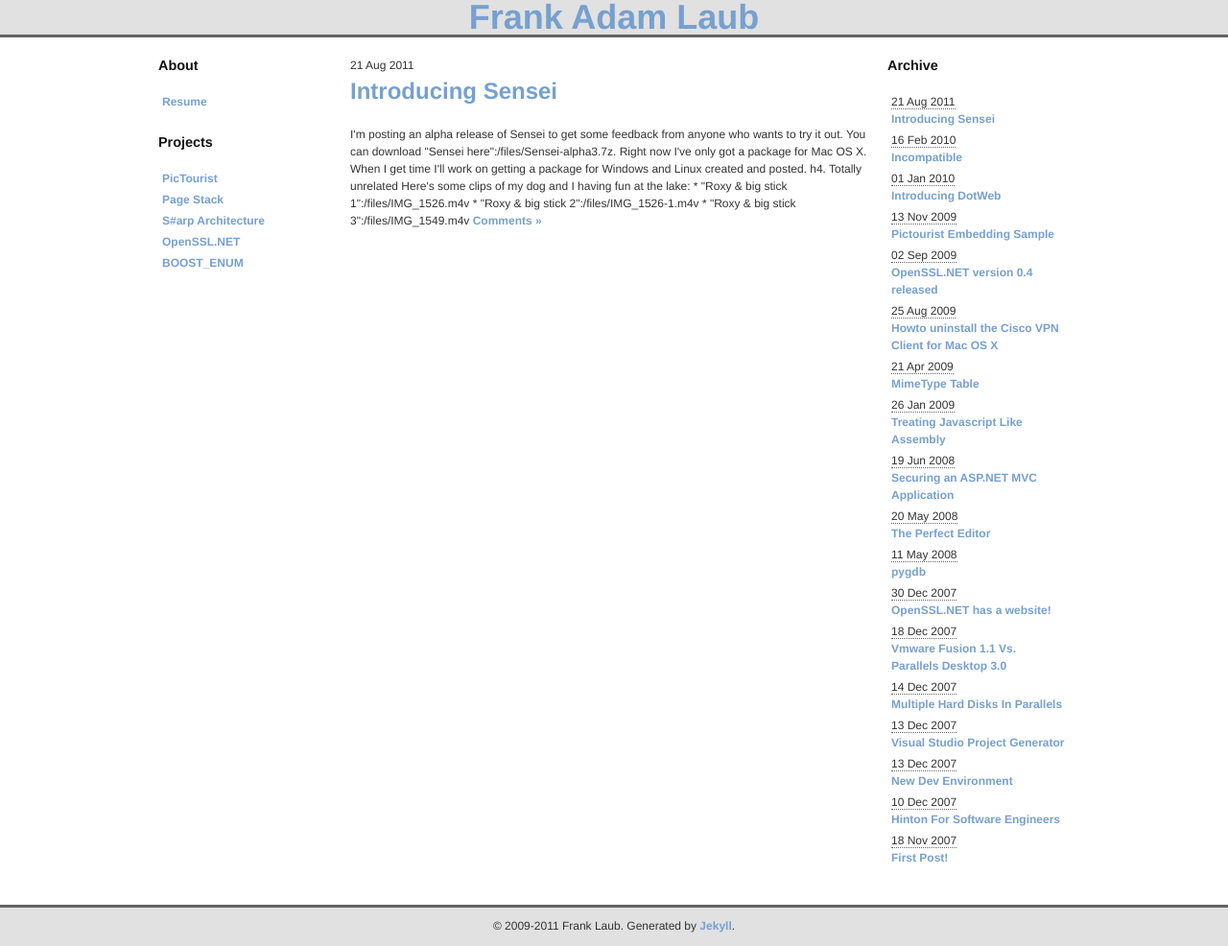
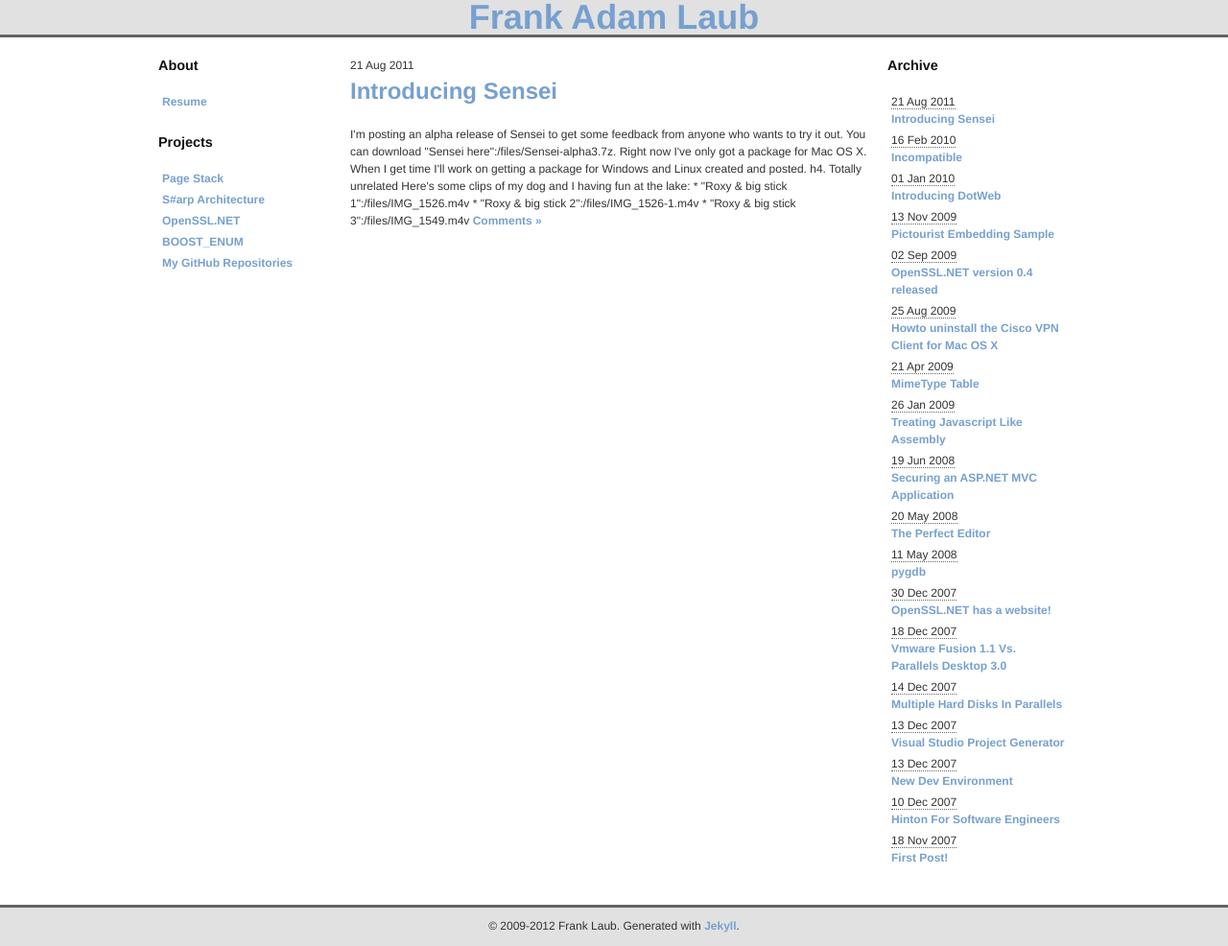
Before and after one commit to flaub/blog, a Jekyll site: the page built from src/index.html, in a window 1280 px wide. Shown: the whole page at 96% size. Built offline with Jekyll 4.4.1, drawn with Linux system fonts in a browser that asks for light colours.

Commit message:
Update resume. Add link to github on leftbar.

```diff
--- a/src/_includes/leftbar.html
+++ b/src/_includes/leftbar.html
@@ -6,10 +6,10 @@
 
 <h4>Projects</h4>
 <ul>
-	<li><a href='http://www.pictourist.com/'>PicTourist</a></li>
-	<li><a href='http://pagestack.appspot.com/'>Page Stack</a></li>
+	<li><a href='http://pagestackandroid.appspot.com/'>Page Stack</a></li>
 	<li><a href='http://www.sharparchitecture.net/'>S#arp Architecture</a></li>
 	<li><a href='http://openssl-net.sourceforge.net/'>OpenSSL.NET</a></li>
 	<li><a href='http://stackoverflow.com/questions/217549/which-typesafe-enum-in-c-are-you-using'>BOOST_ENUM</a></li>
+	<li><a href='https://github.com/flaub'>My GitHub Repositories</a></li>
 	<li></li>
 </ul>
--- a/src/_layouts/base.html
+++ b/src/_layouts/base.html
@@ -44,7 +44,7 @@
 	</div>
 	{{ content }}
 	<div id='footer'>
-		&copy; 2009-2011 Frank Laub. Generated by <a href="http://jekyllrb.com/">Jekyll</a>.
+		&copy; 2009-2012 Frank Laub. Generated with <a href="http://jekyllrb.com/">Jekyll</a>.
 	</div>
 
 	<script type="text/javascript" src="/js/sh/shCore.js"></script>
```
Also changed, not shown: src/resume.textile (+10 -12 lines).
